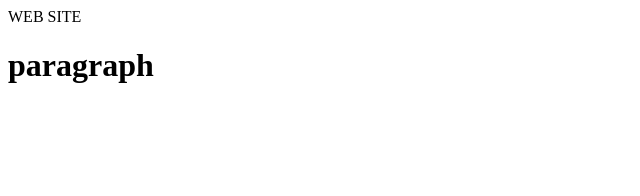
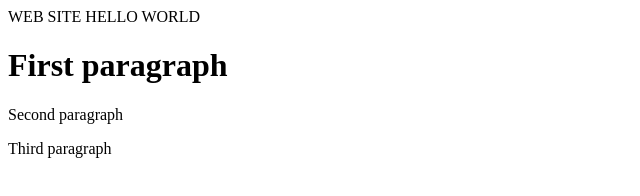
Before and after one commit to Narenrohitha/GIT_TESTS, a website: page index.html in a window 1280 px wide. Shown: the whole page, without its empty margins (0-640 px from the left). Drawn offline with Linux system fonts and the light colour scheme.

Commit message:
fourth commit

```diff
--- a/index.html
+++ b/index.html
@@ -1,5 +1,8 @@
 <!DOCTYPE html>
 <head>WEB SITE</head>
 <body>
-    <h1>paragraph</h1>
+    <head>HELLO WORLD</head>
+    <h1>First paragraph</h1>
+    <p>Second paragraph</p>
+    <p>Third paragraph</p>
 </html>
```
Also changed, not shown: package.json (added, +24 -0 lines), README.md (added), 2 other files.
